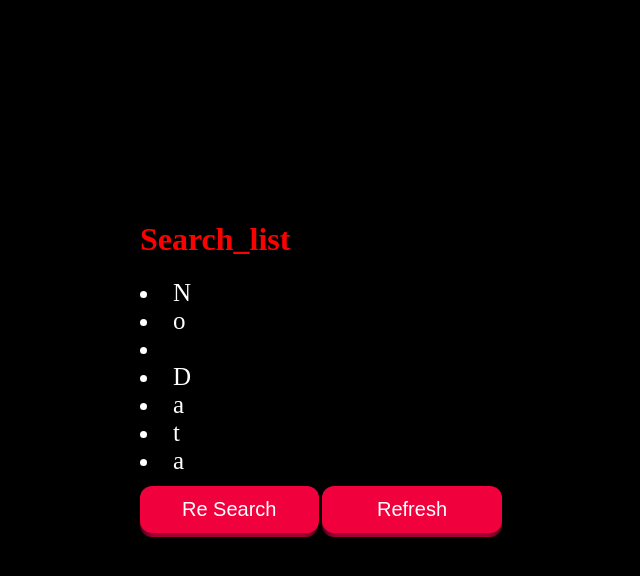
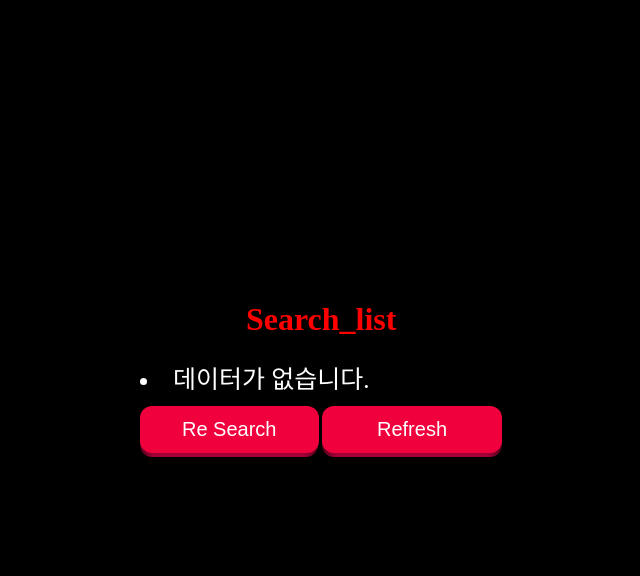
Before and after one commit to yso009/Flask, a Flask app: page /refresh in a window 1280 px wide. Shown: the top 576 px of the page, without its empty margins (314-954 px from the left). Run offline with Flask 2, Linux system fonts and the light colour scheme.

Commit message:
perf getcookie.html : data refresh

```diff
--- a/templates/getcookie.html
+++ b/templates/getcookie.html
@@ -4,11 +4,20 @@
         <body class="search_body">
 
             <div class="search_main">
-                <div>
-                    <h1>Search_list</h1>
-                    {% for i in li %}
-                    <li>{{i}}<br></li>
-                    {% endfor%}
+                <div >
+                    <h1 style="text-align: center;">Search_list</h1>
+
+                    {% if 'N' in li %}
+                        <li>데이터가 없습니다.</li>
+                    {% else %}
+                        {% for i in li %}
+                        <li>{{i}}<br></li>
+                        {% endfor%}
+                    {% endif %}
+
+
+
+
                     <button  onclick="location.href='http://127.0.0.1:5000/'"class="button-82-pushable" role="button">
                         <span class="button-82-shadow"></span>
                         <span class="button-82-edge"></span>
@@ -18,7 +27,7 @@
                     </button>
 
 
-                    <button  onclick="location.href='http://127.0.0.1:5000/'"class="button-82-pushable" role="button" style="width: 180px;">
+                    <button  onclick="location.href='http://127.0.0.1:5000/refresh'"class="button-82-pushable" role="button" style="width: 180px;">
                         <span class="button-82-shadow"></span>
                         <span class="button-82-edge"></span>
                         <span class="button-82-front text">
```
